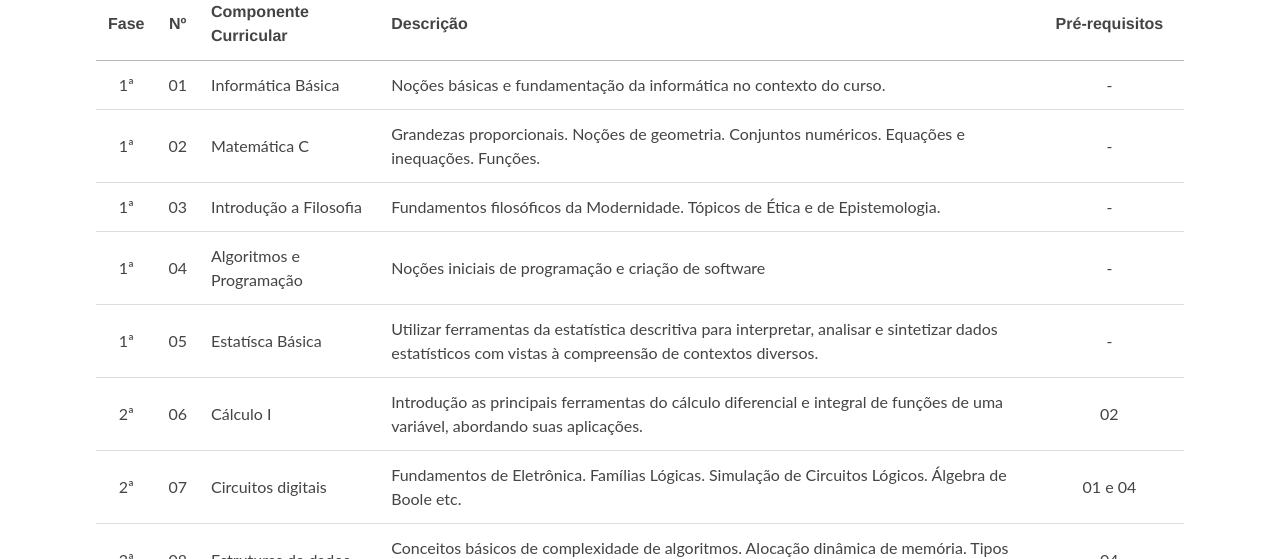
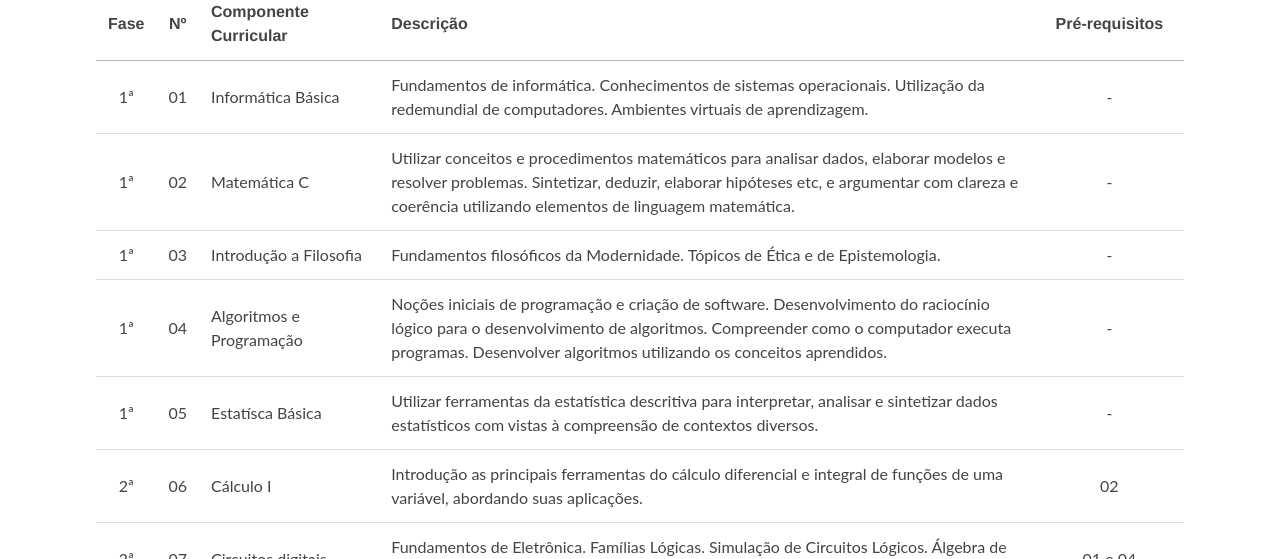
Before and after one commit to ccuffs/cc.uffs.edu.br, a Jekyll site: the page built from _pages/grade.md, in a window 1280 px wide and 900 px high, cut to the strip 341-900 px from the top of the window. Built offline with Jekyll 4.4.1, drawn with Linux system fonts in a browser that asks for light colours.

Commit message:
Ajuste de algumas descrições

```diff
--- a/_pages/grade.md
+++ b/_pages/grade.md
@@ -21,10 +21,10 @@ permalink: /grade/
 
 |Fase|Nº|Componente Curricular&emsp;&emsp;&emsp;|Descrição|Pré-requisitos|
 |:------:|:-----:|----------|:-----------------------|:---:|
-| 1ª | 01 | Informática Básica | Noções básicas e fundamentação da informática no contexto do curso. | - |
-| 1ª | 02 | Matemática C | Grandezas proporcionais. Noções de geometria. Conjuntos numéricos. Equações e inequações. Funções. | - |
+| 1ª | 01 | Informática Básica | Fundamentos de informática. Conhecimentos de sistemas operacionais. Utilização da redemundial de computadores. Ambientes virtuais de aprendizagem. | - |
+| 1ª | 02 | Matemática C | Utilizar conceitos e procedimentos matemáticos para analisar dados, elaborar modelos e resolver problemas. Sintetizar, deduzir, elaborar hipóteses etc, e argumentar com clareza e coerência utilizando elementos de linguagem matemática. | - |
 | 1ª | 03 | Introdução a Filosofia | Fundamentos filosóficos da Modernidade. Tópicos de Ética e de Epistemologia. | - |
-| 1ª | 04 | Algoritmos e Programação| Noções iniciais de programação e criação de software | - |
+| 1ª | 04 | Algoritmos e Programação| Noções iniciais de programação e criação de software. Desenvolvimento do raciocínio lógico para o desenvolvimento de algoritmos. Compreender como o computador executa programas. Desenvolver algoritmos utilizando os conceitos aprendidos.  | - |
 | 1ª | 05 | Estatísca Básica | Utilizar ferramentas da estatística descritiva para interpretar, analisar e sintetizar dados estatísticos com vistas à compreensão de contextos diversos. | - |
 | 2ª | 06 | Cálculo I                           | Introdução as principais ferramentas do cálculo diferencial e integral de funções de uma variável, abordando suas aplicações. | 02 |
 | 2ª | 07 | Circuitos digitais                  | Fundamentos de Eletrônica. Famílias Lógicas. Simulação de Circuitos Lógicos. Álgebra de Boole etc. | 01 e 04 |
```
